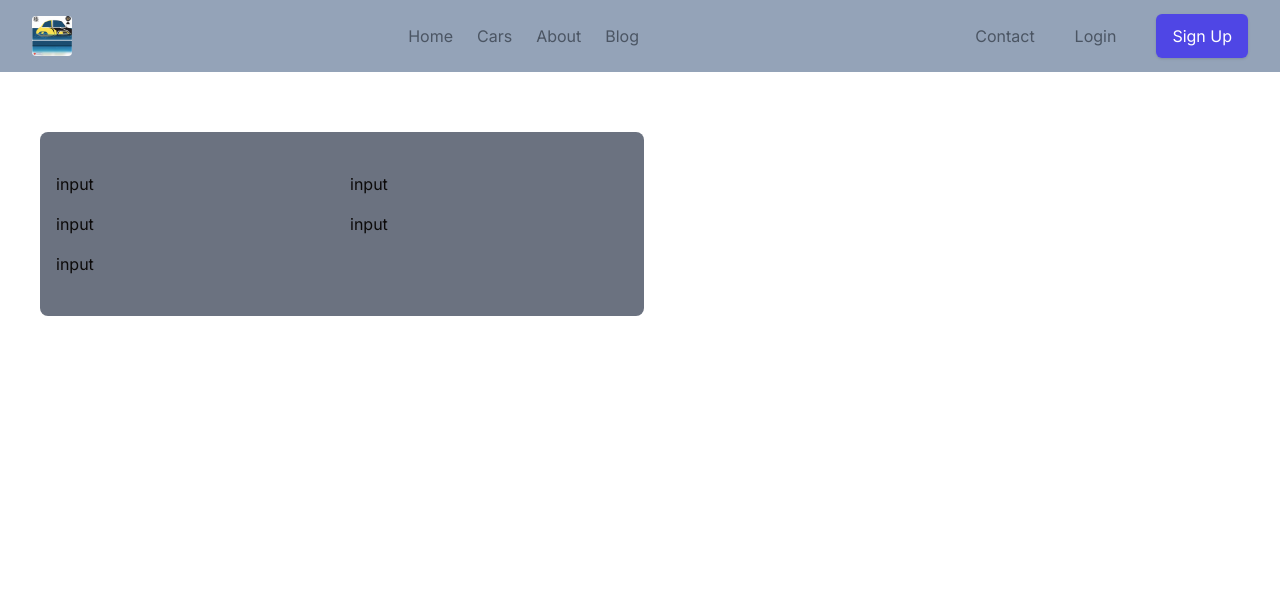
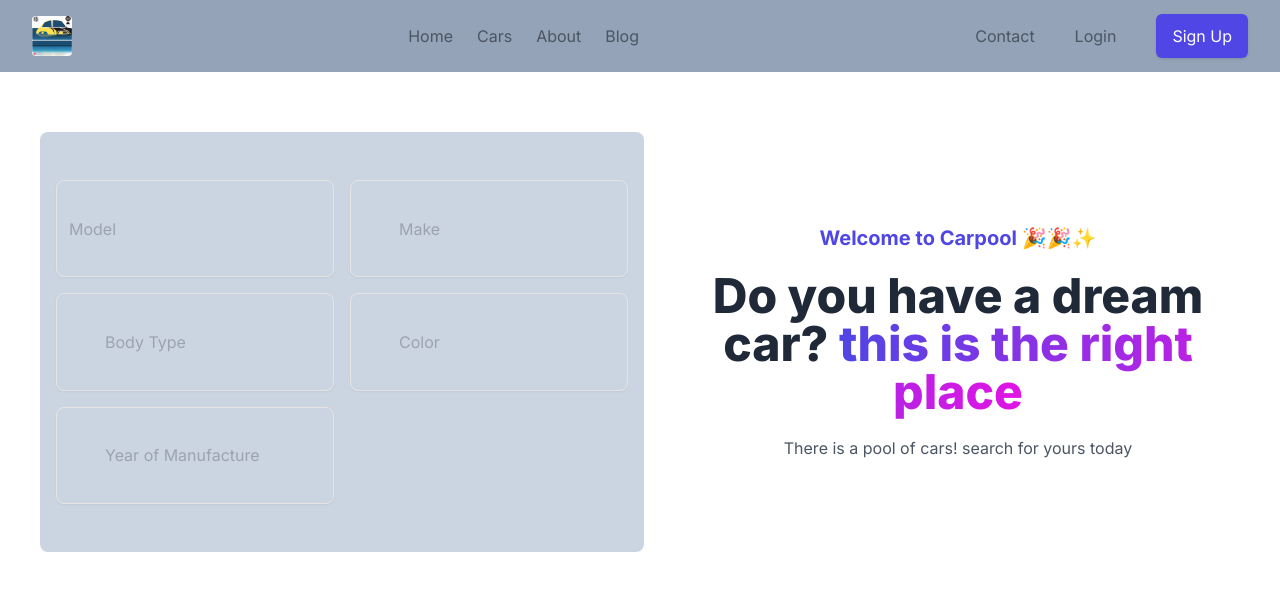
Before and after one commit to Royweru/Next-13-carpool-client, a Next.js app: page / in a window 1280 px wide. Shown: the top 590 px of the page. Built offline with nearby package versions, Linux system fonts and the light colour scheme.

Commit message:
modified:   app/(root)/page.tsx 	new file:   components/desc.tsx 	modified:   components/search-bar.tsx

```diff
--- a/app/(root)/page.tsx
+++ b/app/(root)/page.tsx
@@ -1,10 +1,12 @@
 import Image from 'next/image'
 import SearchBar from '@/components/search-bar'
+import Desc from '@/components/desc'
 export default function Home() {
   return (
     <main className="flex min-h-screen flex-col items-center justify-between ">
       <div className=" grid grid-cols-1 md:grid-cols-2 p-5 gap-8 mb-5 w-full mt-5 h-2/6">
           <SearchBar />
+          <Desc />
       </div>
     </main>
   )
--- /dev/null
+++ b/components/desc.tsx
@@ -0,0 +1,34 @@
+import React from 'react'
+
+const Desc = () => {
+  return (
+    <section>
+            <div className="max-w-screen-xl mx-auto px-4 py-28 gap-12 text-gray-600 md:px-8">
+                <div className="space-y-5 max-w-4xl mx-auto text-center">
+                    <h1 className="text-xl text-indigo-600 font-bold ">
+                        Welcome to Carpool 🎉🎉✨
+                    </h1>
+                    <h2 className="text-4xl text-gray-800 font-extrabold mx-auto md:text-5xl">
+                        Do you have a dream car? <span className="text-transparent bg-clip-text bg-gradient-to-r from-[#4F46E5] to-[#E114E5]">this is the right place</span>
+                    </h2>
+                    <p className="max-w-2xl mx-auto">
+                       There is a pool of cars! search for yours today
+                    </p>
+                    {/* <div className="items-center justify-center gap-x-3 space-y-3 sm:flex sm:space-y-0">
+                        <a href="javascript:void(0)" className="block py-2 px-4 text-white font-medium bg-indigo-600 duration-150 hover:bg-indigo-500 active:bg-indigo-700 rounded-lg shadow-lg hover:shadow-none">
+                            Browse courses
+                        </a>
+                        <a href="javascript:void(0)" className="block py-2 px-4 text-gray-700 hover:text-gray-500 font-medium duration-150 active:bg-gray-100 border rounded-lg">
+                            Get access
+                        </a>
+                    </div> */}
+                </div>
+                {/* <div className="mt-14">
+                    <img src="https://res.cloudinary.com/floatui/image/upload/v1670150563/desktop_dte2ar.png" className="w-full shadow-lg rounded-lg border" alt="" />
+                </div> */}
+            </div>
+        </section>
+  )
+}
+
+export default Desc
--- a/components/search-bar.tsx
+++ b/components/search-bar.tsx
@@ -2,23 +2,33 @@ import React from 'react'
 
 const SearchBar = () => {
   return (
-    <div className=' rounded-lg px-4 py-10 flex justify-center items-center w-full m-5 bg-gray-500'>
+    <div className=' rounded-lg px-4 py-12 flex justify-center items-center w-full m-5 bg-slate-300'>
         <div className=' grid grid-cols-2 h-full w-full gap-4'>
-             <div>
-                input
-             </div>
-             <div>
-                input
-             </div>
-             <div>
-                input
-             </div>
-             <div>
-                input
-             </div>
-             <div>
-                input
-             </div>
+          <input
+                type="text"
+                placeholder="Model"
+                className="w-full  p-3 py-2 text-black bg-transparent outline-none border focus:border-indigo-600 shadow-sm rounded-lg"
+            />
+                <input
+                type="text"
+                placeholder="Make"
+                className="w-full pl-12 pr-3 py-2 text-black bg-transparent outline-none border focus:border-indigo-600 shadow-sm rounded-lg"
+            />
+               <input
+                type="text"
+                placeholder="Body Type"
+                className="w-full pl-12 pr-3 py-2 text-black bg-transparent outline-none border focus:border-indigo-600 shadow-sm rounded-lg"
+            />
+               <input
+                type="text"
+                placeholder="Color"
+                className="w-full pl-12 pr-3 py-2 text-black bg-transparent outline-none border focus:border-indigo-600 shadow-sm rounded-lg"
+            />
+               <input
+                type="text"
+                placeholder="Year of Manufacture"
+                className="w-full pl-12 pr-3 py-2 text-black bg-transparent outline-none border focus:border-indigo-600 shadow-sm rounded-lg"
+            />
         </div>
     </div>
   )
```
